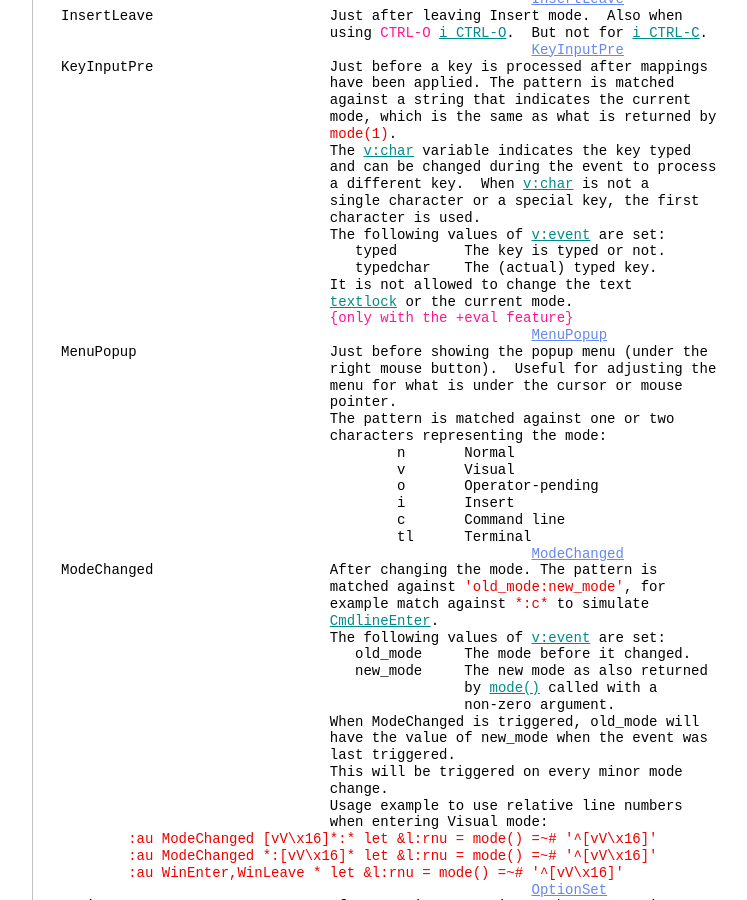
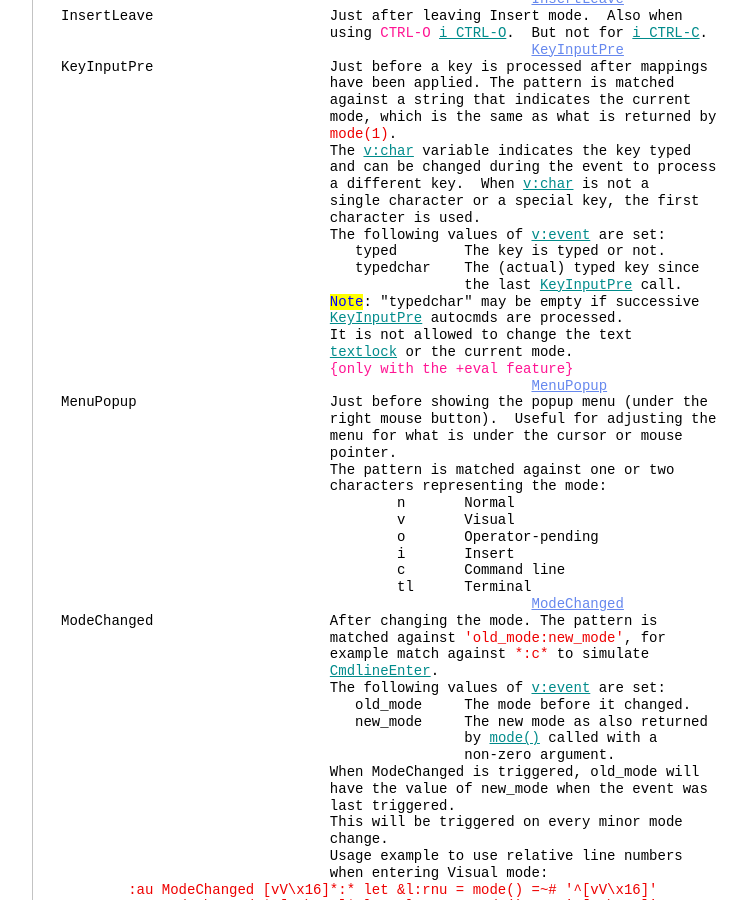
Before and after one commit to vim-jp/vimdoc-en, a Jekyll site: the page built from autocmd.html, in a window 1280 px wide and 900 px high, scrolled down 16639 px. Shown: the whole window, without its empty margins (340-1087 px from the left). Built offline with Jekyll 4.4.1, drawn with Linux system fonts in a browser that asks for light colours; nearby versions of some CDN libraries; comment, search, counter and statistics services are not loaded; some of the changed text lies outside the part shown.

Commit message:
Generated by GitHub workflow 10453518952
https://github.com/vim-jp/vimdoc-en/actions/runs/10453518952

```diff
--- a/autocmd.html
+++ b/autocmd.html
@@ -3,7 +3,7 @@ layout: vimdoc
 helpname: 'autocmd'
 ---
 <div id='vimCodeElement'>
-<a class="Constant" href="autocmd.html" name="autocmd.txt">autocmd.txt</a>&nbsp;&nbsp; For&nbsp;<span class="Identifier">Vim version 9.1.</span>&nbsp;&nbsp;Last change: 2024 Aug 12<br>
+<a class="Constant" href="autocmd.html" name="autocmd.txt">autocmd.txt</a>&nbsp;&nbsp; For&nbsp;<span class="Identifier">Vim version 9.1.</span>&nbsp;&nbsp;Last change: 2024 Aug 18<br>
 <br>
 <br>
 &nbsp;&nbsp;&nbsp;&nbsp;&nbsp;&nbsp;&nbsp;&nbsp;&nbsp;&nbsp;&nbsp;&nbsp;&nbsp;&nbsp;&nbsp;&nbsp;&nbsp;&nbsp;<span class="Identifier">VIM REFERENCE MANUAL&nbsp;&nbsp;&nbsp;&nbsp;by Bram Moolenaar</span><br>
@@ -997,7 +997,10 @@ KeyInputPre&nbsp;&nbsp;&nbsp;&nbsp;&nbsp;&nbsp;&nbsp;&nbsp;&nbsp;&nbsp;&nbsp;&nb
 &nbsp;&nbsp;&nbsp;&nbsp;&nbsp;&nbsp;&nbsp;&nbsp;&nbsp;&nbsp;&nbsp;&nbsp;&nbsp;&nbsp;&nbsp;&nbsp;&nbsp;&nbsp;&nbsp;&nbsp;&nbsp;&nbsp;&nbsp;&nbsp;&nbsp;&nbsp;&nbsp;&nbsp;&nbsp;&nbsp;&nbsp;&nbsp;character is used.<br>
 &nbsp;&nbsp;&nbsp;&nbsp;&nbsp;&nbsp;&nbsp;&nbsp;&nbsp;&nbsp;&nbsp;&nbsp;&nbsp;&nbsp;&nbsp;&nbsp;&nbsp;&nbsp;&nbsp;&nbsp;&nbsp;&nbsp;&nbsp;&nbsp;&nbsp;&nbsp;&nbsp;&nbsp;&nbsp;&nbsp;&nbsp;&nbsp;The following values of&nbsp;<a class="Identifier" href="eval.html#v:event">v:event</a>&nbsp;are set:<br>
 &nbsp;&nbsp;&nbsp;&nbsp;&nbsp;&nbsp;&nbsp;&nbsp;&nbsp;&nbsp;&nbsp;&nbsp;&nbsp;&nbsp;&nbsp;&nbsp;&nbsp;&nbsp;&nbsp;&nbsp;&nbsp;&nbsp;&nbsp;&nbsp;&nbsp;&nbsp;&nbsp;&nbsp;&nbsp;&nbsp;&nbsp;&nbsp;&nbsp;&nbsp; typed&nbsp;&nbsp;&nbsp;&nbsp;&nbsp;&nbsp;&nbsp;&nbsp;The key is typed or not.<br>
-&nbsp;&nbsp;&nbsp;&nbsp;&nbsp;&nbsp;&nbsp;&nbsp;&nbsp;&nbsp;&nbsp;&nbsp;&nbsp;&nbsp;&nbsp;&nbsp;&nbsp;&nbsp;&nbsp;&nbsp;&nbsp;&nbsp;&nbsp;&nbsp;&nbsp;&nbsp;&nbsp;&nbsp;&nbsp;&nbsp;&nbsp;&nbsp;&nbsp;&nbsp; typedchar&nbsp;&nbsp;&nbsp;&nbsp;The (actual) typed key.<br>
+&nbsp;&nbsp;&nbsp;&nbsp;&nbsp;&nbsp;&nbsp;&nbsp;&nbsp;&nbsp;&nbsp;&nbsp;&nbsp;&nbsp;&nbsp;&nbsp;&nbsp;&nbsp;&nbsp;&nbsp;&nbsp;&nbsp;&nbsp;&nbsp;&nbsp;&nbsp;&nbsp;&nbsp;&nbsp;&nbsp;&nbsp;&nbsp;&nbsp;&nbsp; typedchar&nbsp;&nbsp;&nbsp;&nbsp;The (actual) typed key since<br>
+&nbsp;&nbsp;&nbsp;&nbsp;&nbsp;&nbsp;&nbsp;&nbsp;&nbsp;&nbsp;&nbsp;&nbsp;&nbsp;&nbsp;&nbsp;&nbsp;&nbsp;&nbsp;&nbsp;&nbsp;&nbsp;&nbsp;&nbsp;&nbsp;&nbsp;&nbsp;&nbsp;&nbsp;&nbsp;&nbsp;&nbsp;&nbsp;&nbsp;&nbsp;&nbsp;&nbsp;&nbsp;&nbsp;&nbsp;&nbsp;&nbsp;&nbsp;&nbsp;&nbsp;&nbsp;&nbsp;&nbsp;&nbsp;the last&nbsp;<a class="Identifier" href="autocmd.html#KeyInputPre">KeyInputPre</a>&nbsp;call.<br>
+&nbsp;&nbsp;&nbsp;&nbsp;&nbsp;&nbsp;&nbsp;&nbsp;&nbsp;&nbsp;&nbsp;&nbsp;&nbsp;&nbsp;&nbsp;&nbsp;&nbsp;&nbsp;&nbsp;&nbsp;&nbsp;&nbsp;&nbsp;&nbsp;&nbsp;&nbsp;&nbsp;&nbsp;&nbsp;&nbsp;&nbsp;&nbsp;<span class="Todo">Note</span>: &quot;typedchar&quot; may be empty if successive<br>
+&nbsp;&nbsp;&nbsp;&nbsp;&nbsp;&nbsp;&nbsp;&nbsp;&nbsp;&nbsp;&nbsp;&nbsp;&nbsp;&nbsp;&nbsp;&nbsp;&nbsp;&nbsp;&nbsp;&nbsp;&nbsp;&nbsp;&nbsp;&nbsp;&nbsp;&nbsp;&nbsp;&nbsp;&nbsp;&nbsp;&nbsp;&nbsp;<a class="Identifier" href="autocmd.html#KeyInputPre">KeyInputPre</a>&nbsp;autocmds are processed.<br>
 &nbsp;&nbsp;&nbsp;&nbsp;&nbsp;&nbsp;&nbsp;&nbsp;&nbsp;&nbsp;&nbsp;&nbsp;&nbsp;&nbsp;&nbsp;&nbsp;&nbsp;&nbsp;&nbsp;&nbsp;&nbsp;&nbsp;&nbsp;&nbsp;&nbsp;&nbsp;&nbsp;&nbsp;&nbsp;&nbsp;&nbsp;&nbsp;It is not allowed to change the text<br>
 &nbsp;&nbsp;&nbsp;&nbsp;&nbsp;&nbsp;&nbsp;&nbsp;&nbsp;&nbsp;&nbsp;&nbsp;&nbsp;&nbsp;&nbsp;&nbsp;&nbsp;&nbsp;&nbsp;&nbsp;&nbsp;&nbsp;&nbsp;&nbsp;&nbsp;&nbsp;&nbsp;&nbsp;&nbsp;&nbsp;&nbsp;&nbsp;<a class="Identifier" href="eval.html#textlock">textlock</a>&nbsp;or the current mode.<br>
 &nbsp;&nbsp;&nbsp;&nbsp;&nbsp;&nbsp;&nbsp;&nbsp;&nbsp;&nbsp;&nbsp;&nbsp;&nbsp;&nbsp;&nbsp;&nbsp;&nbsp;&nbsp;&nbsp;&nbsp;&nbsp;&nbsp;&nbsp;&nbsp;&nbsp;&nbsp;&nbsp;&nbsp;&nbsp;&nbsp;&nbsp;&nbsp;<span class="Special">{only with the +eval feature}</span><br>
```
